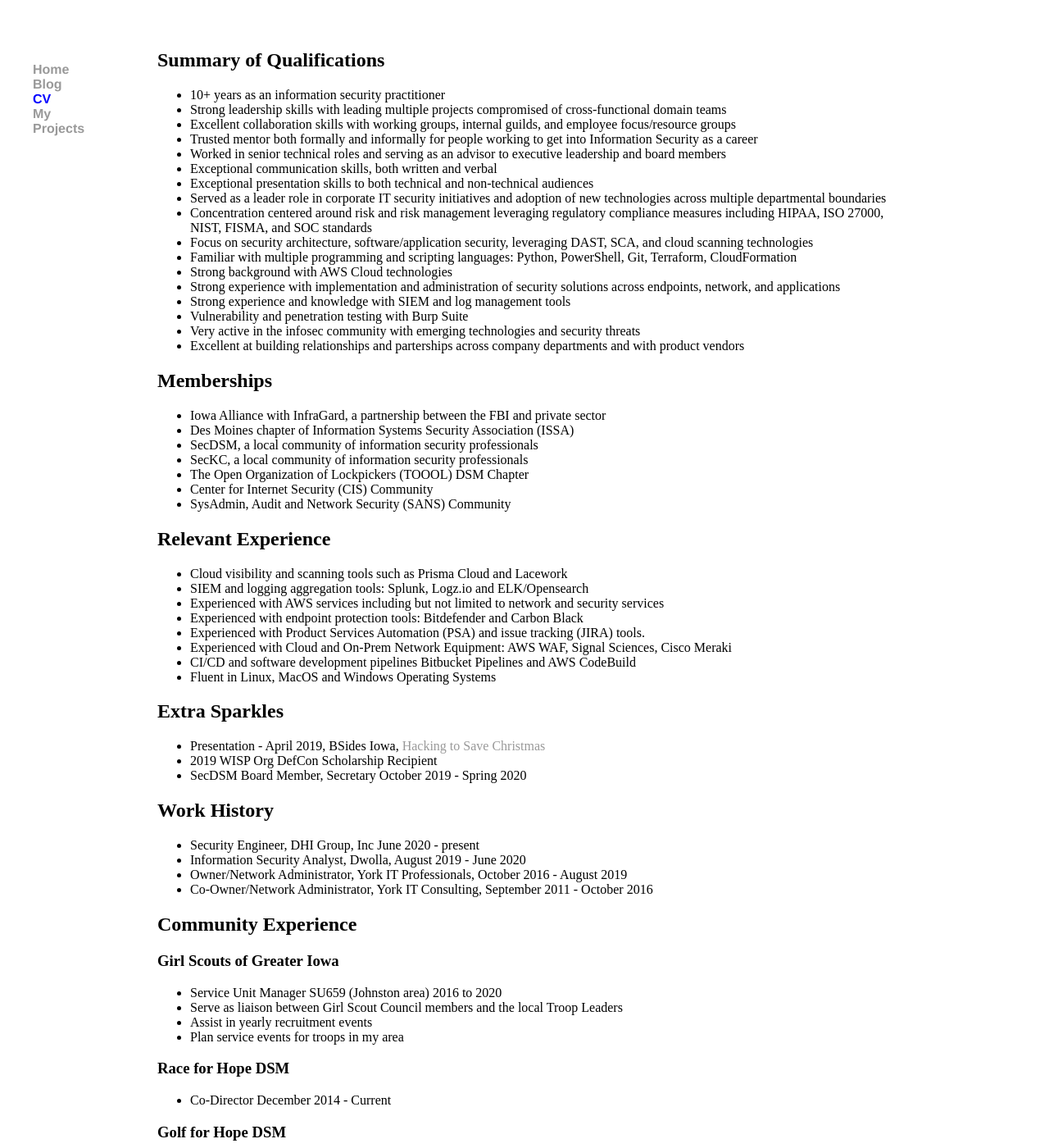
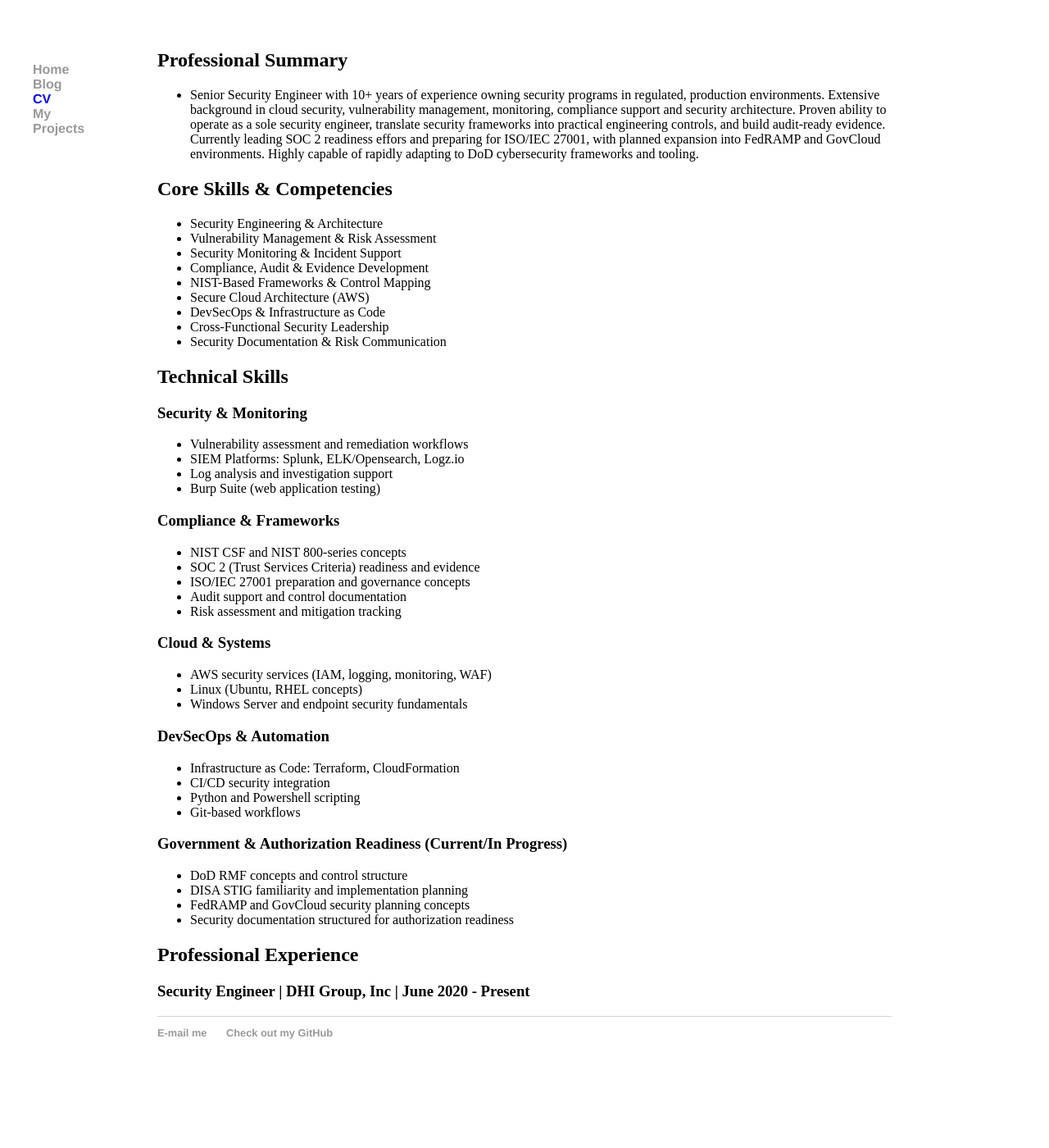
Before and after one commit to RocketGeek42/rocketgeek.github.io, a Jekyll site: the page built from cv/index.html, in a window 1280 px wide and 1400 px high. Shown: the whole window at 82% size. Built offline with Jekyll 4.4.1, drawn with Linux system fonts in a browser that asks for light colours; some of the changed text lies outside the part shown.

Commit message:
Update CV
Time for some long overdo resume updates

```diff
--- a/cv/index.html
+++ b/cv/index.html
@@ -3,84 +3,63 @@
 title: Jen York CV
 ---
 <div class="summary">
-    <h2>Summary of Qualifications</h2>
+    <h2>Professional Summary</h2>
     <ul>
-        <li>10+ years as an information security practitioner</li>
-        <li>Strong leadership skills with leading multiple projects compromised of cross-functional domain teams</li>
-        <li>Excellent collaboration skills with working groups, internal guilds, and employee focus/resource groups</li>
-        <li>Trusted mentor both formally and informally for people working to get into Information Security as a career</li>
-        <li>Worked in senior technical roles and serving as an advisor to executive leadership and board members</li>
-        <li>Exceptional communication skills, both written and verbal</li>
-        <li>Exceptional presentation skills to both technical and non-technical audiences</li>
-        <li>Served as a leader role in corporate IT security initiatives and adoption of new technologies across multiple departmental boundaries</li>
-        <li>Concentration centered around risk and risk management leveraging regulatory compliance measures including HIPAA, ISO 27000, NIST, FISMA, and SOC standards</li>
-        <li>Focus on security architecture, software/application security, leveraging DAST, SCA, and cloud scanning technologies</li>
-        <li>Familiar with multiple programming and scripting languages: Python, PowerShell, Git, Terraform, CloudFormation</li>
-        <li>Strong background with AWS Cloud technologies</li>
-        <li>Strong experience with implementation and administration of security solutions across endpoints, network, and applications</li>
-        <li>Strong experience and knowledge with SIEM and log management tools</li>
-        <li>Vulnerability and penetration testing with Burp Suite</li>
-        <li>Very active in the infosec community with emerging technologies and security threats</li>
-        <li>Excellent at building relationships and parterships across company departments and with product vendors</li>
+        <li>Senior Security Engineer with 10+ years of experience owning security programs in regulated, production environments.  Extensive background in cloud security, vulnerability management, monitoring, compliance support and security architecture.  Proven ability to operate as a sole security engineer, translate security frameworks into practical engineering controls, and build audit-ready evidence.  Currently leading SOC 2 readiness effors and preparing for ISO/IEC 27001, with planned expansion into FedRAMP and GovCloud environments.  Highly capable of rapidly adapting to DoD cybersecurity frameworks and tooling.</li>
     </ul>
 </div>
-<div class="infosec_community">
-    <h2>Memberships</h2>
+<div class="core_skills_and_competencies">
+    <h2>Core Skills & Competencies</h2>
     <ul>
-        <li>Iowa Alliance with InfraGard, a partnership between the FBI and private sector</li>
-        <li>Des Moines chapter of Information Systems Security Association (ISSA)</li>
-        <li>SecDSM, a local community of information security professionals</li>
-        <li>SecKC, a local community of information security professionals</li>
-        <li>The Open Organization of Lockpickers (TOOOL) DSM Chapter</li>
-        <li>Center for Internet Security (CIS) Community</li>
-        <li>SysAdmin, Audit and Network Security (SANS) Community</li>
+        <li>Security Engineering & Architecture</li>
+        <li>Vulnerability Management & Risk Assessment</li>
+        <li>Security Monitoring & Incident Support</li>
+        <li>Compliance, Audit & Evidence Development</li>
+        <li>NIST-Based Frameworks & Control Mapping</li>
+        <li>Secure Cloud Architecture (AWS)</li>
+        <li>DevSecOps & Infrastructure as Code</li>
+        <li>Cross-Functional Security Leadership</li>
+        <li>Security Documentation & Risk Communication</li>
     </ul>
 </div>
-<div class="relevant_exp">
-    <h2>Relevant Experience</h2>
-    <ul>
-        <li>Cloud visibility and scanning tools such as Prisma Cloud and Lacework</li>
-        <li>SIEM and logging aggregation tools: Splunk, Logz.io and ELK/Opensearch</li>
-        <li>Experienced with AWS services including but not limited to network and security services</li>
-        <li>Experienced with endpoint protection tools: Bitdefender and Carbon Black</li>
-        <li>Experienced with Product Services Automation (PSA) and issue tracking (JIRA) tools.</li>
-        <li>Experienced with Cloud and On-Prem Network Equipment: AWS WAF, Signal Sciences, Cisco Meraki</li>
-        <li>CI/CD and software development pipelines Bitbucket Pipelines and AWS CodeBuild</li>
-        <li>Fluent in Linux, MacOS and Windows Operating Systems</li>
-    </ul>
+<div class="technical_skills">
+    <h2>Technical Skills</h2>
+        <h3>Security & Monitoring</h3>
+        <ul>
+            <li>Vulnerability assessment and remediation workflows</li>
+            <li>SIEM Platforms: Splunk, ELK/Opensearch, Logz.io</li>
+            <li>Log analysis and investigation support</li>
+            <li>Burp Suite (web application testing)</li>
+        </ul>
+        <h3>Compliance & Frameworks</h3>
+        <ul>
+            <li>NIST CSF and NIST 800-series concepts</li>
+            <li>SOC 2 (Trust Services Criteria) readiness and evidence</li>
+            <li>ISO/IEC 27001 preparation and governance concepts</li>
+            <li>Audit support and control documentation</li>
+            <li>Risk assessment and mitigation tracking</li>
+        </ul>
+        <h3>Cloud & Systems</h3>
+        <ul>
+            <li>AWS security services (IAM, logging, monitoring, WAF)</li>
+            <li>Linux (Ubuntu, RHEL concepts)</li>
+            <li>Windows Server and endpoint security fundamentals</li>
+        </ul>
+        <h3>DevSecOps & Automation</h3>
+        <ul>
+            <li>Infrastructure as Code: Terraform, CloudFormation</li>
+            <li>CI/CD security integration</li>
+            <li>Python and Powershell scripting</li>
+            <li>Git-based workflows</li>
+        </ul>
+        <h3>Government & Authorization Readiness (Current/In Progress)</h3>
+        <ul>
+            <li>DoD RMF concepts and control structure</li>
+            <li>DISA STIG familiarity and implementation planning</li>
+            <li>FedRAMP and GovCloud security planning concepts</li>
+            <li>Security documentation structured for authorization readiness</li>
 </div>
-<div class="extra_sparkles">
-    <h2>Extra Sparkles</h2>
-    <ul>
-        <li>Presentation - April 2019, BSides Iowa, <a href="https://www.youtube.com/watch?v=PoK3hZ7mQ7s"> Hacking to Save Christmas</a></li>
-        <li>2019 WISP Org DefCon Scholarship Recipient</li>
-        <li>SecDSM Board Member, Secretary October 2019 - Spring 2020</li>
-    </ul>
+<div class="professional_experience">
+    <h2>Professional Experience</h2>
+    <h3>Security Engineer | DHI Group, Inc | June 2020 - Present</h3>
 </div>
-<div class="history">
-    <h2>Work History</h2>
-    <ul>
-        <li>Security Engineer, DHI Group, Inc June 2020 - present</li>
-        <li>Information Security Analyst, Dwolla, August 2019 - June 2020</li>
-        <li>Owner/Network Administrator, York IT Professionals, October 2016 - August 2019</li>
-        <li>Co-Owner/Network Administrator, York IT Consulting, September 2011 - October 2016</li>
-    </ul>
-</div>
-<div class="community">
-    <h2>Community Experience</h2>
-        <h3>Girl Scouts of Greater Iowa</h3>
-        <ul>
-            <li>Service Unit Manager SU659 (Johnston area) 2016 to 2020</li>
-            <li>Serve as liaison between Girl Scout Council members and the local Troop Leaders</li>
-            <li>Assist in yearly recruitment events</li>
-            <li>Plan service events for troops in my area</li>
-        </ul>
-        <h3>Race for Hope DSM</h3>
-        <ul>
-            <li>Co-Director December 2014 - Current</li>
-        </ul>
-        <h3>Golf for Hope DSM</h3>
-        <ul>
-            <li>Coordinator 2015-2017</li>
-        </ul>
-</div>
```
